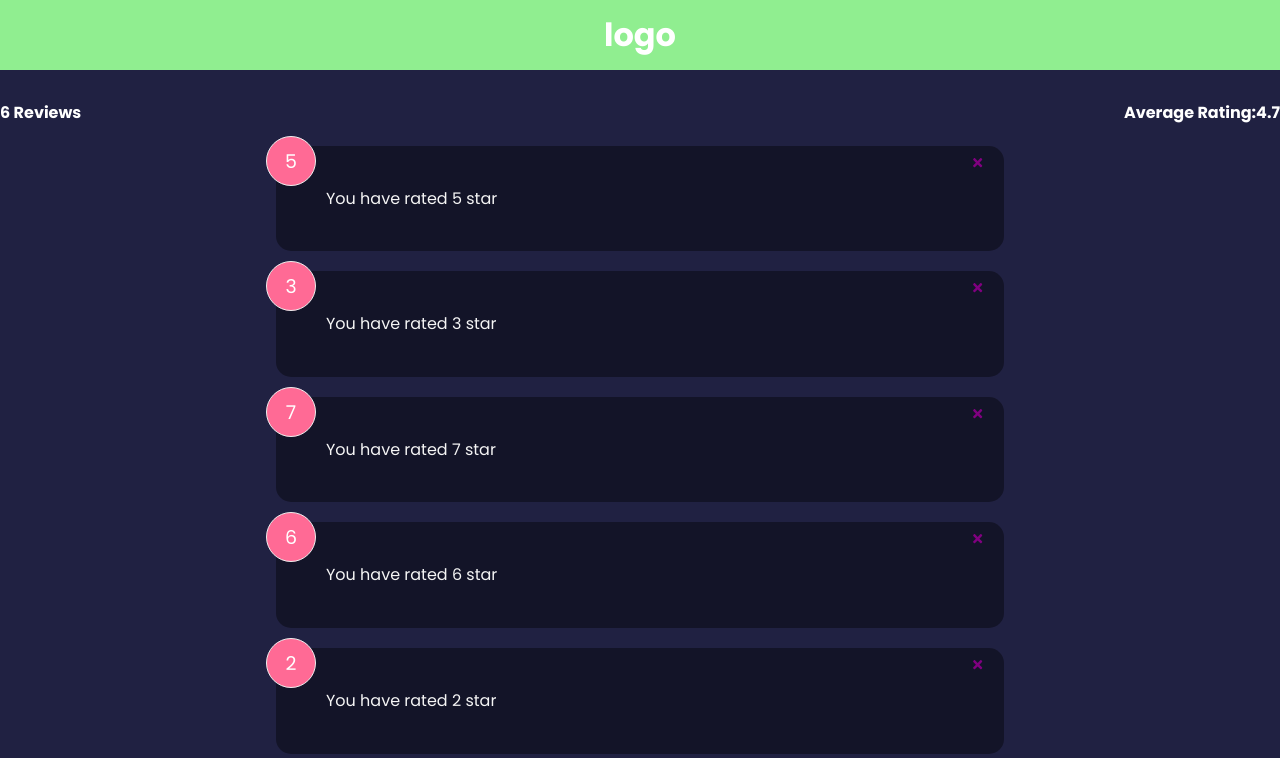
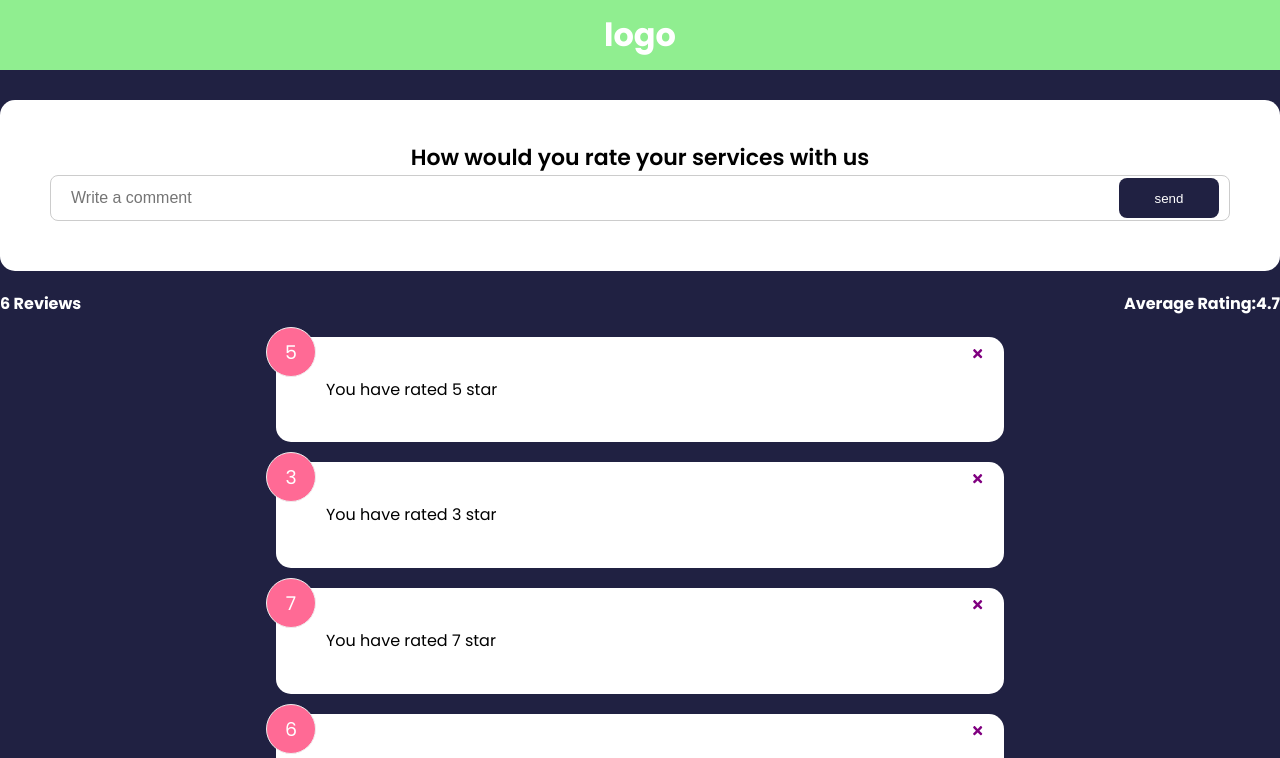
Before and after one commit to kofi-sammy/FeedbackApp, a React (Create React App) app: page / in a window 1280 px wide. Shown: the top 758 px of the page. Built offline with nearby package versions, Linux system fonts and the light colour scheme.

Commit message:
Created a FeedbackForm Component to handle user comments

```diff
--- a/src/App.js
+++ b/src/App.js
@@ -1,4 +1,5 @@
 import React,{useState} from 'react';
+import FeedbackForm from './components/FeedbackForm';
 
 import FeedbackList from './components/FeedbackList';
 import FeedbackStats from './components/FeedbackStats';
@@ -19,6 +20,7 @@ const App = ({}) => {
   return (
     <React.Fragment>
         <Header bgColor='lightgreen' color='white'/>
+         <FeedbackForm/>
         <FeedbackStats feedback={feedback}/>
           <div className='container'>
             <FeedbackList feedback={feedback}  handleDelete={deleteFeedback}/>
--- /dev/null
+++ b/src/components/Button.js
@@ -0,0 +1,18 @@
+import React from 'react';
+import { ReactPropTypes } from 'react';
+
+const Button = ({children, version, type, isDisabled}) => {
+  return (
+    <button type={type} isDisabled={isDisabled} className={`btn btn-${version}`}>
+        {children}
+    </button>
+  );
+};
+
+Button.defaultProps={
+  version:'primary',
+  isDisabled: false,
+  type:'button'
+}
+
+export default Button;
--- a/src/components/Card.jsx
+++ b/src/components/Card.jsx
@@ -15,7 +15,7 @@ const Card = ({children, reverse}) => {
 
 
 Card.defaultProps = {
-    reverse: true
+    reverse: false
 }
 
 Card.propTypes = {
--- /dev/null
+++ b/src/components/FeedbackForm.js
@@ -0,0 +1,39 @@
+import React, { useState } from 'react';
+import Card from './Card';
+import Button from './Button';
+
+const FeedbackForm = () => {
+  const [text,setText] = useState('')
+  const [btnDisabled, setBtnDisabled] = useState(true)
+  const [message, setMessage] = useState(' ')
+
+  const formHandler = (event)=>{
+    if(text === ''){
+      setBtnDisabled(true)
+      setMessage(null)
+    }else if(text !== '' && text.trim().length <= 10){
+      setMessage('Text must be at least 10 characters')
+      setBtnDisabled(true)
+    }else{
+        setMessage(null)
+        setBtnDisabled(false)
+    }
+    setText(event.target.value)
+  }
+  return (
+   <Card style={{color:'#fff', backgroundColor:'white'}}>
+       <form>
+           <h2>How would you rate your services with us</h2>
+            <div className='input-group'>
+               <input type="text" onChange={formHandler} value={text} placeholder='Write a comment'/>
+                <Button type='submit' isDisabled={btnDisabled}>send</Button>
+            </div>
+
+       </form>
+       {message && <div className='message'>{message}</div>}
+   </Card>
+
+  )
+};
+
+export default FeedbackForm;
--- a/src/index.css
+++ b/src/index.css
@@ -104,12 +104,13 @@ header {
   display: flex;
   flex-direction: row;
   border: 1px solid #ccc;
-  padding: 8px 10px;
+  padding: 2px 10px;
   border-radius: 8px;
 }
 
 input {
   flex-grow: 2;
+  padding: 10px ;
   border: none;
   font-size: 16px;
 }
```
